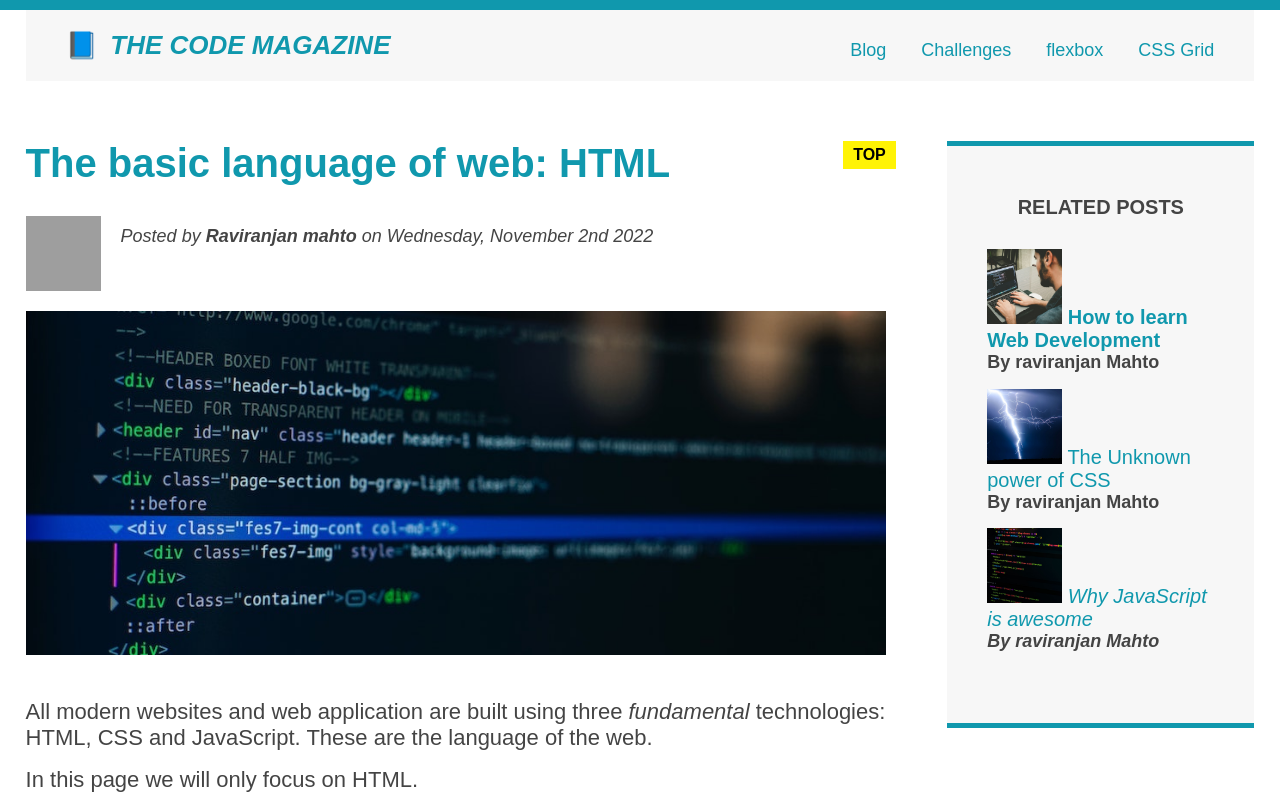
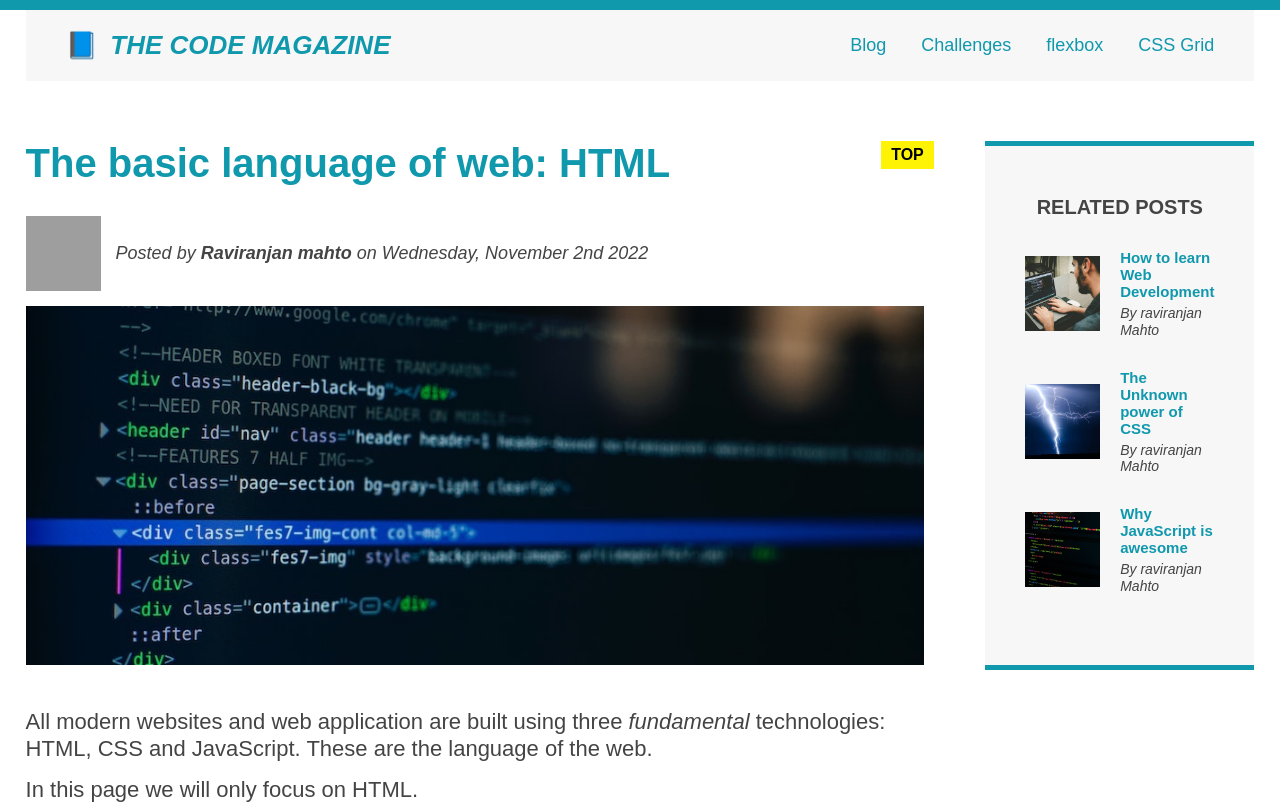
Before and after one commit to raviranjanmahto/CSS-Layouts, a plain HTML site: page index.html in a window 1280 px wide. Shown: the top 806 px of the page. Drawn offline with Linux system fonts and the light colour scheme; grey boxes are pictures that could not be loaded.

Commit message:
replace css float with FLEXBOX

```diff
--- a/index.html
+++ b/index.html
@@ -20,14 +20,16 @@
         <nav>
           <a href="blog.html">Blog</a>
           <a href="#">Challenges</a>
-          <a href="#">flexbox</a>
-          <a href="#">CSS Grid</a>
+          <a href="flexbox.html">flexbox</a>
+          <a href="css-grid.html">CSS Grid</a>
         </nav>
         <!-- <div class="clear"></div> -->
       </header>
+      <div class="row">
         <article>
           <header class="post-header">
             <h2>The basic language of web: HTML</h2>
+            <div class="author-box">
               <img
                 src="https://www.vikreta.in/assets/img/about.jpg"
                 alt="author image"
@@ -36,9 +38,10 @@
                 class="author-img"
               />
               <p id="author" class="author">
-            Posted by <strong>Raviranjan mahto</strong> on Wednesday, November
-            2nd 2022
+                Posted by <strong>Raviranjan mahto</strong> on Wednesday,
+                November 2nd 2022
               </p>
+            </div>
             <img
               src="img/post-img.jpg"
               alt="HTML code on screen"
@@ -50,21 +53,21 @@
           <p>
             All modern websites and web application are built using three
             <em>fundamental</em>
-          technologies: HTML, CSS and JavaScript. These are the language of the
-          web.
+            technologies: HTML, CSS and JavaScript. These are the language of
+            the web.
           </p>
           <p>In this page we will only focus on HTML.</p>
           <h3>What is HTML?</h3>
           <p>
             HTML stands for <strong>H</strong>yper<strong>T</strong>ext
             <strong>M</strong>arkup <strong>L</strong>anguage. It's a markup
-          language that web developers use to structure and describe the content
-          of a webpage (not a programming language)
+            language that web developers use to structure and describe the
+            content of a webpage (not a programming language)
           </p>
           <p>
             HTML consists of elements that describe diffrent types of content:
-          paragraph, links, headings, images, vodeo, ets. web browser understand
-          HTML and render HTML code as websites.
+            paragraph, links, headings, images, vodeo, ets. web browser
+            understand HTML and render HTML code as websites.
           </p>
           <p>In HTML, each elements is made up of 3 parts:</p>
           <ol>
@@ -91,8 +94,8 @@
               To able to use the fundamental of web dev language
             </li>
             <li>
-            To hand-craft beautiful website instead of relying on tools like wix
-            or wordpress.
+              To hand-craft beautiful website instead of relying on tools like
+              wix or wordpress.
             </li>
             <li>To build web application.</li>
             <li>To impress friends.</li>
@@ -104,23 +107,36 @@
         <aside>
           <h4>Related posts</h4>
           <ul class="related">
-          <li>
-            <img src="img/related-1.jpg" alt="Person programming" width="75" />
-            <a href="#"> How to learn Web Development</a>
+            <li class="related-post">
+              <img
+                src="img/related-1.jpg"
+                alt="Person programming"
+                width="75"
+              />
+              <div>
+                <a href="#" class="related-link">
+                  How to learn Web Development</a
+                >
                 <p class="related-author">By raviranjan Mahto</p>
+              </div>
             </li>
-          <li>
+            <li class="related-post">
               <img src="img/related-2.jpg" alt="img" width="75" />
-            <a href="#"> The Unknown power of CSS</a>
+              <div>
+                <a href="#" class="related-link"> The Unknown power of CSS</a>
                 <p class="related-author">By raviranjan Mahto</p>
+              </div>
             </li>
-          <li>
+            <li class="related-post">
               <img src="img/related-3.jpg" alt="img" width="75" />
-            <a href="#"> Why JavaScript is awesome</a>
+              <div>
+                <a href="#" class="related-link"> Why JavaScript is awesome</a>
                 <p class="related-author">By raviranjan Mahto</p>
+              </div>
             </li>
           </ul>
         </aside>
+      </div>
       <footer>
         <p id="copyright" class="copyright text">
           Copyright &copy; 2022 by the Code Magazines.
--- a/style.css
+++ b/style.css
@@ -187,9 +187,7 @@ nav a:link {
   display: block;
   padding: 15px; */
   margin-right: 30px;
-  margin-top: 10px;
   display: inline-block;
-  text-align: center;
 }
 nav a:link:last-child {
   margin-right: 0;
@@ -248,6 +246,7 @@ footer p {
 /* or */
 
 /* FLOATS */
+/*
 .author-img {
   float: left;
   margin-bottom: 20px;
@@ -263,9 +262,9 @@ h1 {
 nav {
   float: right;
 }
-/* .clear {
+.clear {
   clear: both;
-} */
+}
 .clearfix::after {
   clear: both;
   content: "";
@@ -282,3 +281,58 @@ aside {
 footer {
   clear: both;
 }
+ */
+
+/* FLEXBOX */
+.main-header {
+  display: flex;
+  align-items: center;
+  justify-content: space-between;
+}
+.author-box {
+  display: flex;
+  align-items: center;
+  margin-bottom: 15px;
+}
+.author {
+  margin-bottom: 0;
+  margin-left: 15px;
+}
+.related-post {
+  display: flex;
+  align-items: center;
+  gap: 20px;
+  margin-bottom: 30px;
+}
+.related-link:link {
+  font-size: 15px;
+  font-weight: bold;
+  font-style: normal;
+  margin-bottom: 5px;
+  display: block;
+}
+.related-author {
+  margin-bottom: 0;
+  font-size: 14px;
+  font-weight: normal;
+  font-style: italic;
+}
+.row {
+  display: flex;
+  gap: 5%;
+  margin-bottom: 60px;
+  align-items: flex-start;
+}
+article {
+  flex: 1;
+  margin-bottom: 0;
+}
+aside {
+  /*
+  DEFAULTS
+  flex-grow: 0;
+  flex-shrink: 1;
+  flex-basis: auto;
+  */
+  flex: 0 0 20%;
+}
```
Also changed, not shown: css-grid.html (added, +80 -0 lines), flexbox.html (added, +87 -0 lines). Lines whose indentation alone changed are shown as unchanged.
